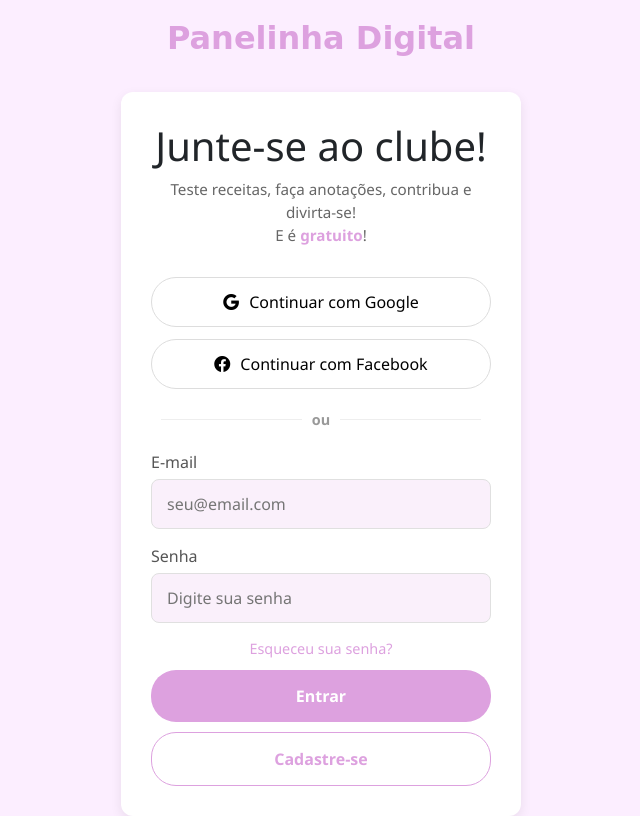
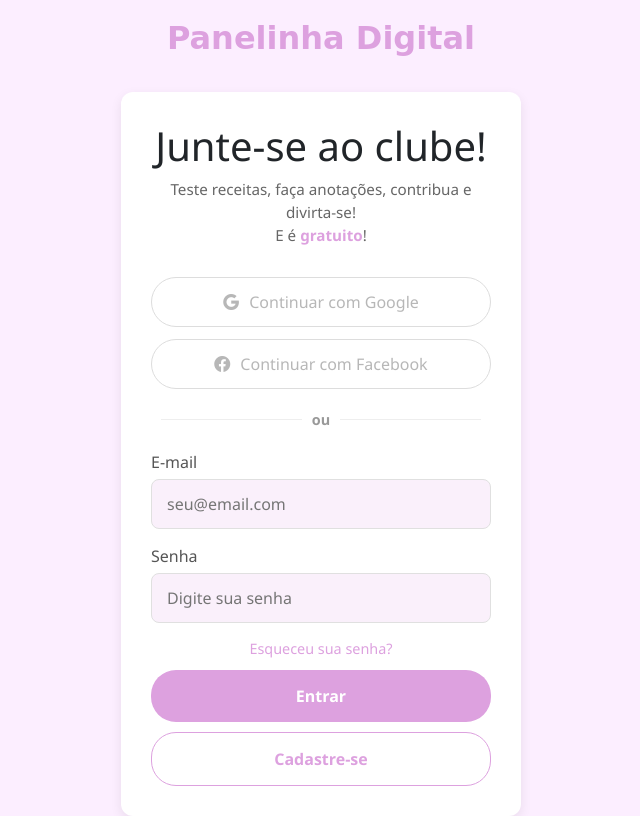
Before and after one commit to barretoclara/psw-2025, a React (Vite) app in the folder frontend/: page /login in a window 1280 px wide. Shown: the whole page, without its empty margins (319-959 px from the left). Built offline with nearby package versions, Linux system fonts and the light colour scheme.

Commit message:
Update LoginForm.jsx

```diff
--- a/frontend/src/components/usuario/LoginForm.jsx
+++ b/frontend/src/components/usuario/LoginForm.jsx
@@ -8,7 +8,9 @@ const LoginForm = () => {
   const dispatch = useDispatch();
   const navigate = useNavigate();
 
-  const isLoggedIn = useSelector(state => state.usuario.isLoggedIn);
+  const usuario = useSelector((state) => state.usuario.usuario);
+  const loginStatus = useSelector((state) => state.usuario.status);
+  const loginError = useSelector((state) => state.usuario.error);
 
   const [email, setEmail] = useState('');
   const [senha, setSenha] = useState('');
@@ -19,10 +21,10 @@ const LoginForm = () => {
   };
 
   useEffect(() => {
-    if (isLoggedIn) {
+    if (usuario) {
       navigate('/');
     }
-  }, [isLoggedIn, navigate]);
+  }, [usuario, navigate]);
 
   return (
     <div className="login-wrapper">
@@ -35,11 +37,11 @@ const LoginForm = () => {
           E é <span className="highlight">gratuito</span>!
         </p>
 
-        <button className="social-btn">
+        <button className="social-btn" disabled>
           <i className="bi bi-google"></i> Continuar com Google
         </button>
 
-        <button className="social-btn">
+        <button className="social-btn" disabled>
           <i className="bi bi-facebook"></i> Continuar com Facebook
         </button>
 
@@ -70,10 +72,13 @@ const LoginForm = () => {
             />
           </div>
 
+          {loginStatus === 'failed' && (
+            <p className="error-message">{loginError || 'Erro ao fazer login.'}</p>
+          )}
+
           <a href="#" className="forgot-password">Esqueceu sua senha?</a>
 
           <button type="submit" className="login-btn">Entrar</button>
-
 
           <button
             type="button"
```
